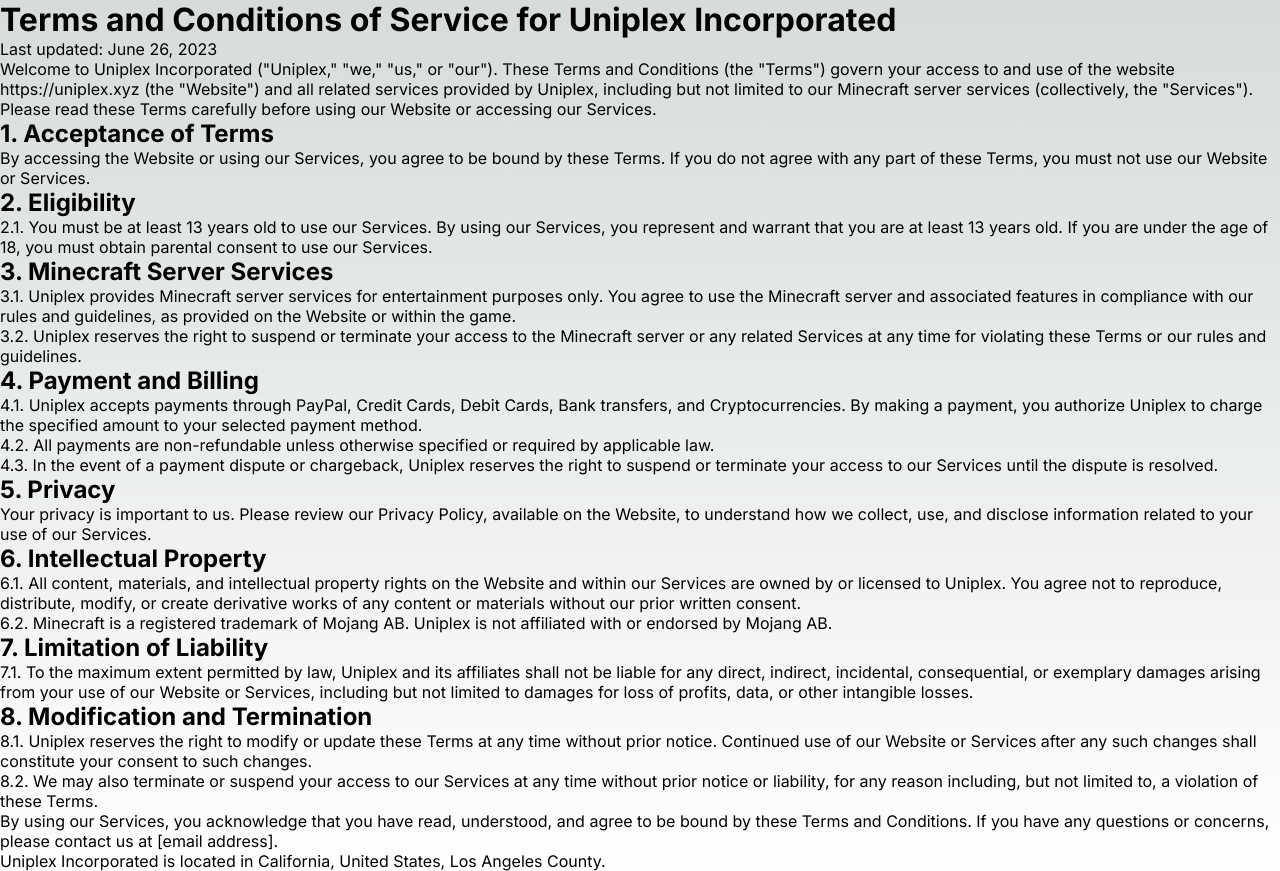
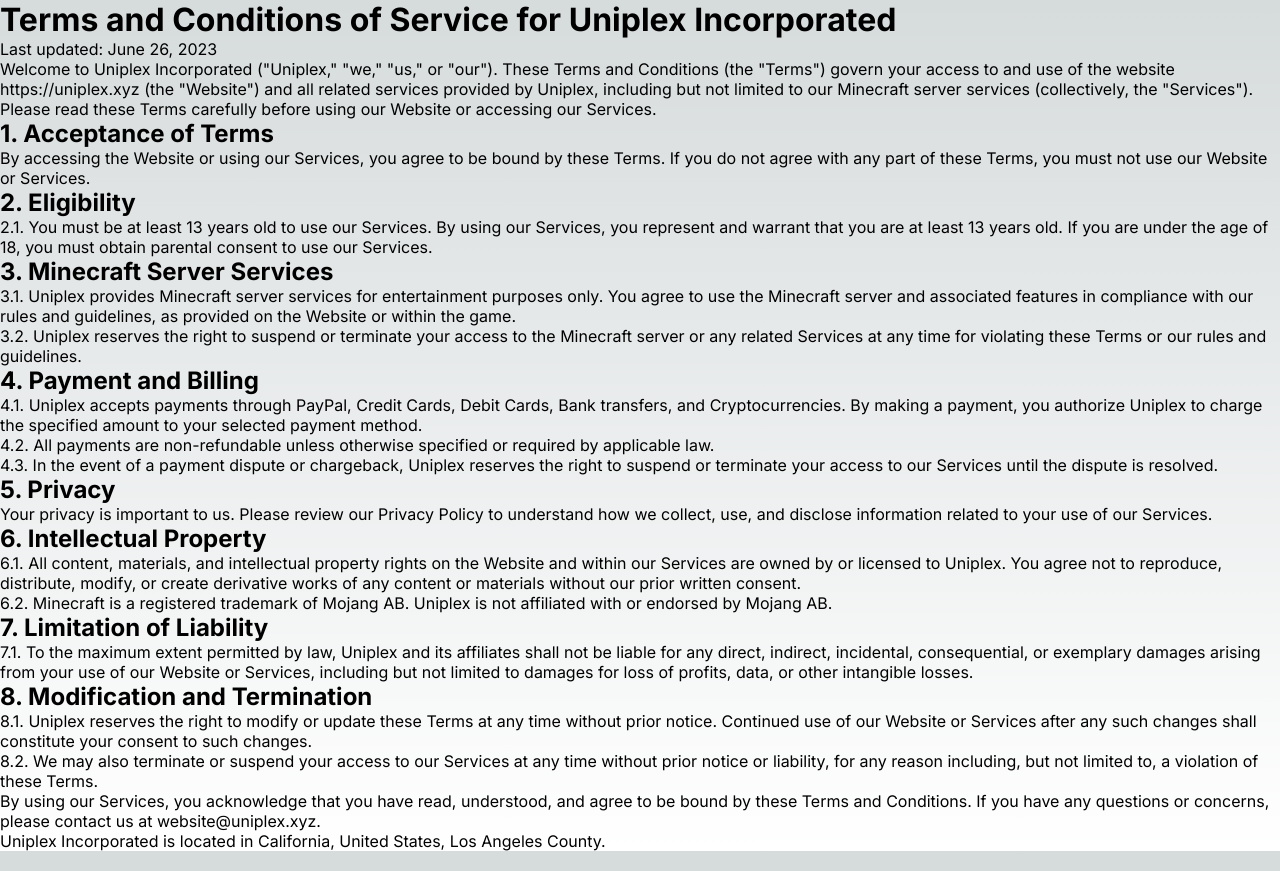
Before and after one commit to LavishSphere/uniplex-old, a Next.js app: page /terms in a window 1280 px wide. Built offline with nearby package versions, Linux system fonts and the light colour scheme.

Commit message:
Update page.js

```diff
--- a/app/terms/page.js
+++ b/app/terms/page.js
@@ -5,7 +5,7 @@
     <div>
       <h1>Terms and Conditions of Service for Uniplex Incorporated</h1>
       <p>Last updated: June 26, 2023</p>
-      <p>Welcome to Uniplex Incorporated (&quot;Uniplex,&quot; &quot;we,&quot; &quot;us,&quot; or &quot;our&quot;). These Terms and Conditions (the &quot;Terms&quot;) govern your access to and use of the website https://uniplex.xyz (the &quot;Website&quot;) and all related services provided by Uniplex, including but not limited to our Minecraft server services (collectively, the &quot;Services&quot;). Please read these Terms carefully before using our Website or accessing our Services.</p>
+      <p>Welcome to Uniplex Incorporated ("Uniplex," "we," "us," or "our"). These Terms and Conditions (the "Terms") govern your access to and use of the website https://uniplex.xyz (the "Website") and all related services provided by Uniplex, including but not limited to our Minecraft server services (collectively, the "Services"). Please read these Terms carefully before using our Website or accessing our Services.</p>
 
       <h2>1. Acceptance of Terms</h2>
       <p>By accessing the Website or using our Services, you agree to be bound by these Terms. If you do not agree with any part of these Terms, you must not use our Website or Services.</p>
@@ -23,7 +23,7 @@
       <p>4.3. In the event of a payment dispute or chargeback, Uniplex reserves the right to suspend or terminate your access to our Services until the dispute is resolved.</p>
 
       <h2>5. Privacy</h2>
-      <p>Your privacy is important to us. Please review our Privacy Policy, available on the Website, to understand how we collect, use, and disclose information related to your use of our Services.</p>
+      <p>Your privacy is important to us. Please review our <a href="https://uniplex.xyz/privacy-policy" target="_blank" rel="noopener noreferrer">Privacy Policy</a> to understand how we collect, use, and disclose information related to your use of our Services.</p>
 
       <h2>6. Intellectual Property</h2>
       <p>6.1. All content, materials, and intellectual property rights on the Website and within our Services are owned by or licensed to Uniplex. You agree not to reproduce, distribute, modify, or create derivative works of any content or materials without our prior written consent.</p>
@@ -36,7 +36,7 @@
       <p>8.1. Uniplex reserves the right to modify or update these Terms at any time without prior notice. Continued use of our Website or Services after any such changes shall constitute your consent to such changes.</p>
       <p>8.2. We may also terminate or suspend your access to our Services at any time without prior notice or liability, for any reason including, but not limited to, a violation of these Terms.</p>
 
-      <p>By using our Services, you acknowledge that you have read, understood, and agree to be bound by these Terms and Conditions. If you have any questions or concerns, please contact us at [email address].</p>
+      <p>By using our Services, you acknowledge that you have read, understood, and agree to be bound by these Terms and Conditions. If you have any questions or concerns, please contact us at <a href="mailto:website@uniplex.xyz">website@uniplex.xyz</a>.</p>
 
       <p>Uniplex Incorporated is located in California, United States, Los Angeles County.</p>
     </div>
```
